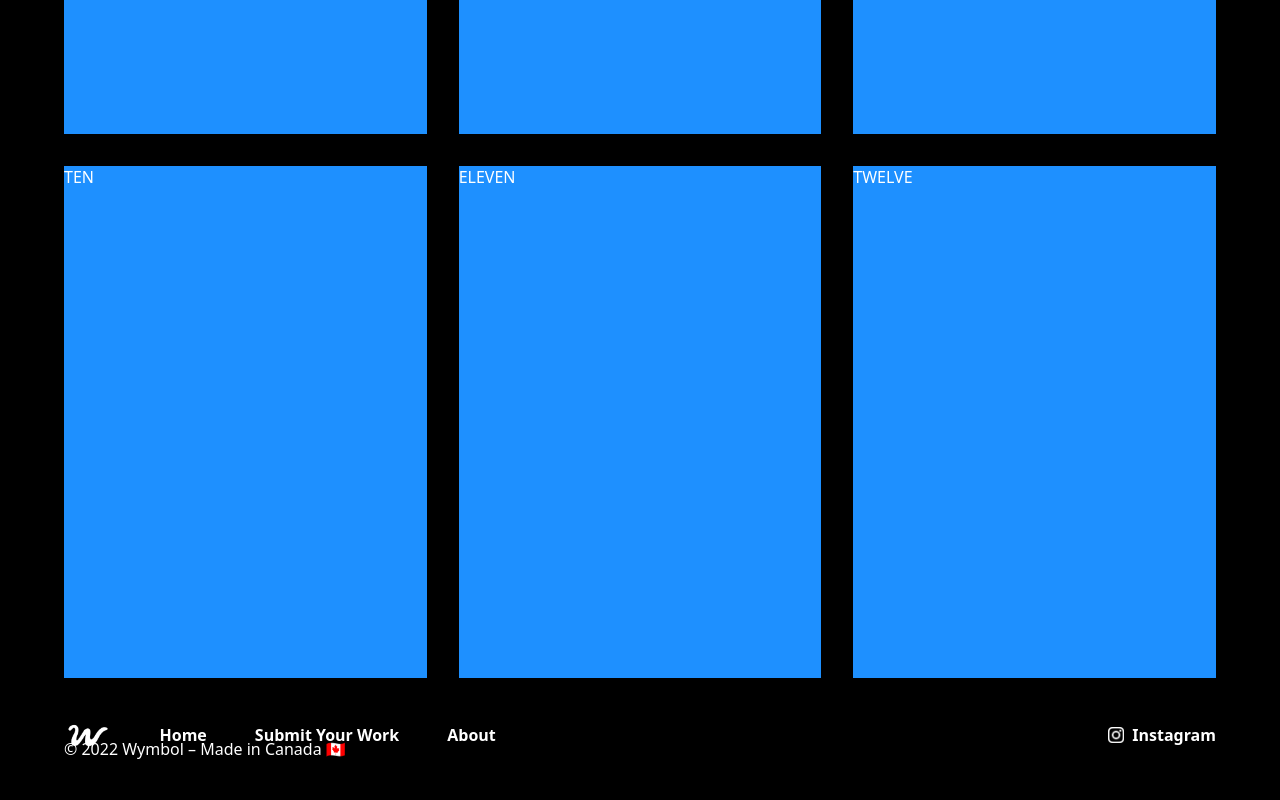
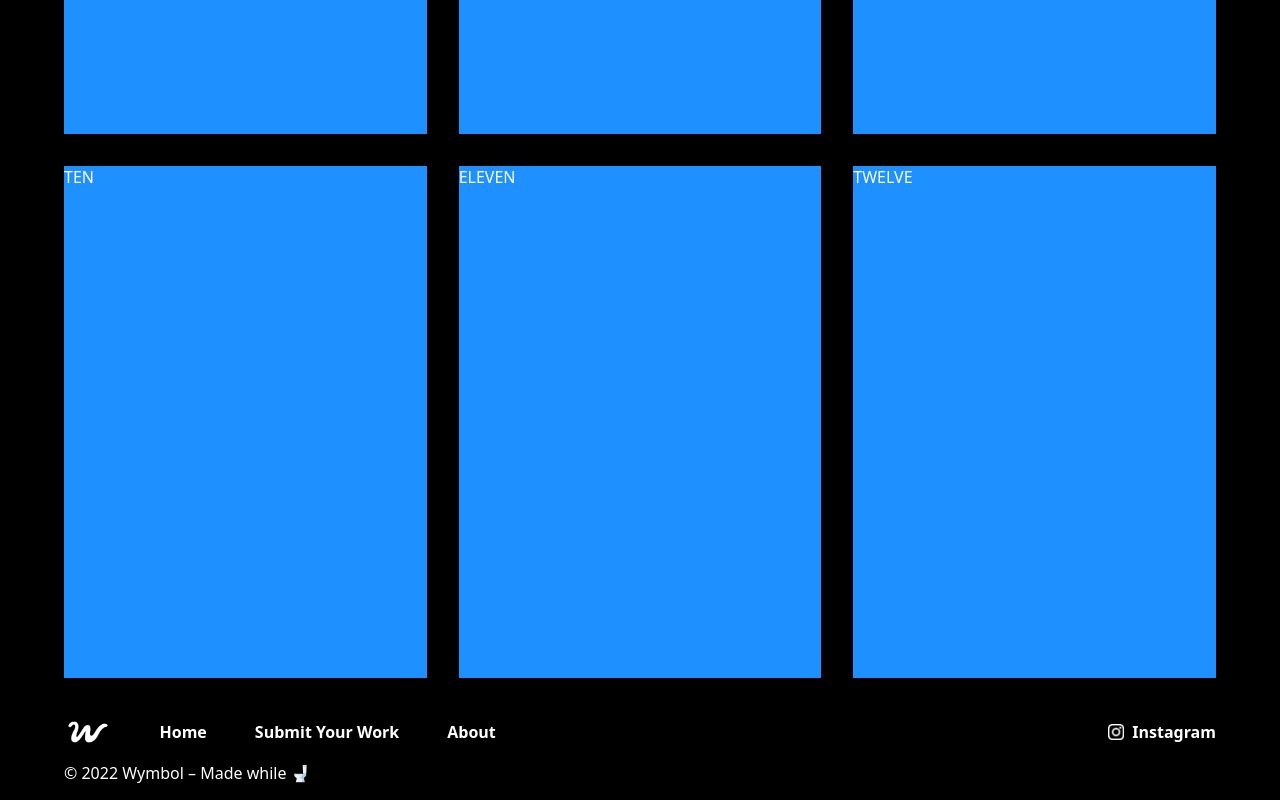
Before and after one commit to tarikhaiga/wymbol, a plain HTML site: page index.html in a window 1280 px wide. Shown: the part 1566-2366 px from the top of the page. Before the commit the page ends 2342 px from the top, so only its background shows below. Drawn offline with Linux system fonts and the light colour scheme.

Commit message:
Fixing header and footer comps

```diff
--- a/components/footer.js
+++ b/components/footer.js
@@ -4,15 +4,15 @@ footerTemplate.innerHTML = `
   <style>
     footer {
       display: block;
+      margin-top: 24px;
     }
+
     #footer-container {
       height: 60px;
       padding: 24px;
       display: flex;
       align-items: center;
       justify-content: space-between;
-      flex-wrap: wrap;
-
     }
 
     ul {
@@ -55,6 +55,10 @@ footerTemplate.innerHTML = `
     }
 
     @media screen and (max-width: 700px) {
+      #footer-container {
+        flex-wrap: wrap;
+        height: 100%;
+      }
       .nav-link, .social-link {
         font-size: 14px;
       }
@@ -62,7 +66,6 @@ footerTemplate.innerHTML = `
         padding-top: 56px;
       }
     }
-
   </style>
   <footer>
     <div id="footer-container">
@@ -74,7 +77,7 @@ footerTemplate.innerHTML = `
       </ul>
       <a class="social-link" href="https://www.instagram.com/wymbol" target="_blank"><img src="assets/instagram-white.png" alt="instagram logo" width="24" height="24" style="padding: 8px;"> <span style="color:#fff;">Instagram</span></img></a>
     </div>
-    <p class="body-text">© 2022 Wymbol – Made in Canada 🇨🇦</p>
+    <p class="body-text footer">© 2022 Wymbol – Made while 🚽 </p>
   </footer>
 `;
 
--- a/components/header.js
+++ b/components/header.js
@@ -2,14 +2,13 @@ const headerTemplate = document.createElement('template');
 
 headerTemplate.innerHTML = `
   <style>
-  nav {
+    nav {
         height: 60px;
         padding: 24px;
         margin-bottom: 24px;
         display: flex;
         align-items: center;
         justify-content: space-between;
-        background-color: purple;
     }
 
     ul {
@@ -64,7 +63,6 @@ headerTemplate.innerHTML = `
             background-color: black;
         }
     }
-
   </style>
   <header>
     <nav>
```
Also changed, not shown: index.html (+3 -2 lines).
